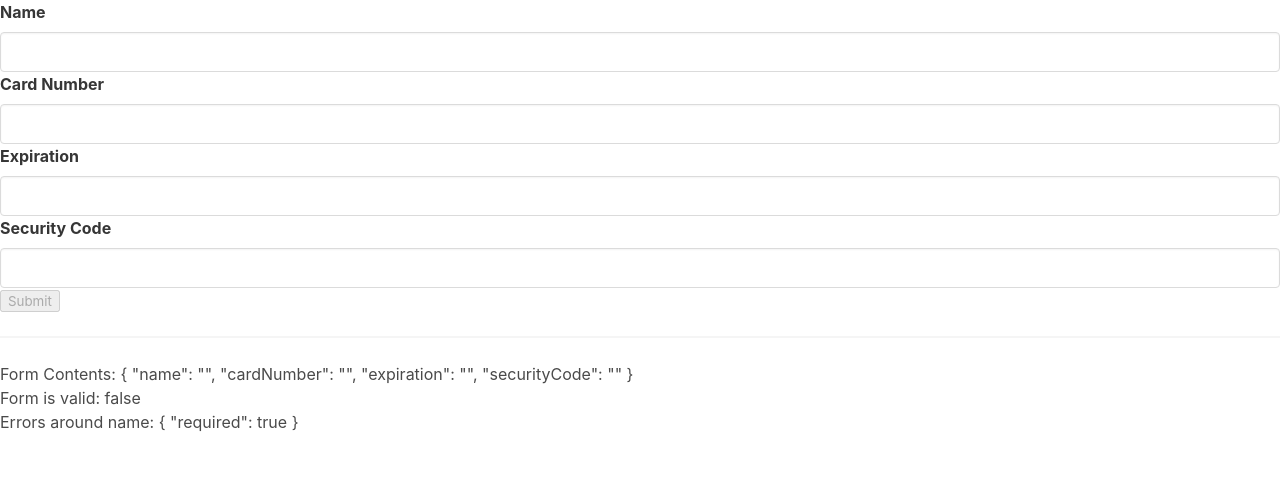
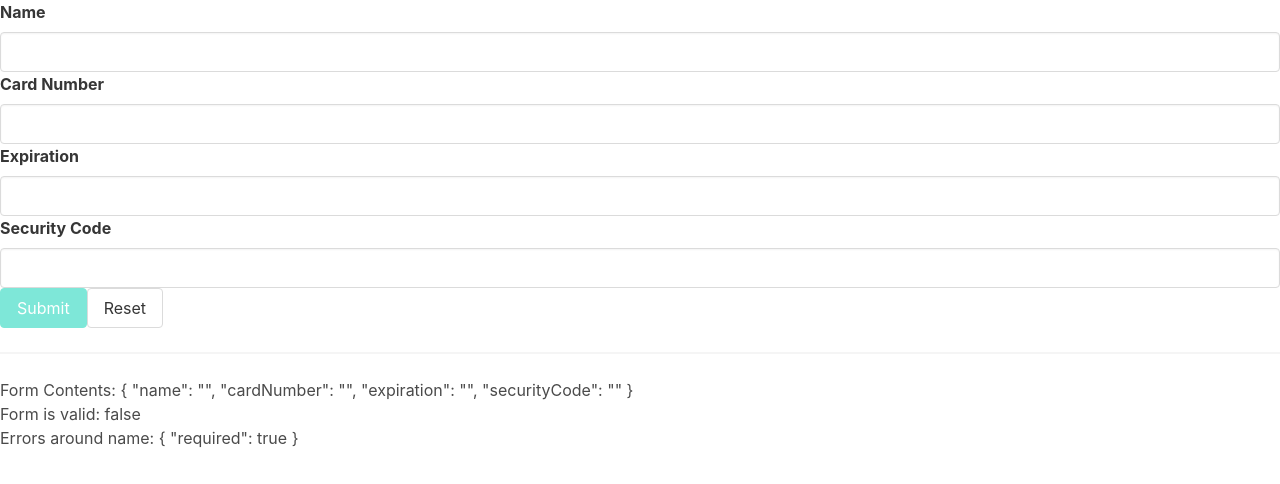
Before and after one commit to ShabanK/angular-credit-card-form, an Angular app: page / in a window 1280 px wide. Shown: the top 484 px of the page. Built offline with nearby package versions, Linux system fonts and the light colour scheme.

Commit message:
fixed reset button

```diff
--- a/src/app/card-form/card-form.component.html
+++ b/src/app/card-form/card-form.component.html
@@ -16,11 +16,16 @@
     label="Security Code"
   ></app-input>
   <button
+    class="button is-primary"
     [disabled]="cardForm.invalid"
     type="submit"
   >
     Submit
   </button>
+  <button class="button is warning" type="button" (click)="onResetClick()" >
+    Reset
+  </button>
+
 </form>
 <hr />
 <div>Form Contents: {{cardForm.value | json}} </div>
--- a/src/app/card-form/card-form.component.ts
+++ b/src/app/card-form/card-form.component.ts
@@ -39,5 +39,8 @@ export class CardFormComponent implements OnInit {
   onSubmit(){
     console.log("submit fired")
   }
+  onResetClick(){
+    this.cardForm.reset()
+  }
 
 }
--- a/src/app/date-form-control.ts
+++ b/src/app/date-form-control.ts
@@ -1,8 +1,12 @@
 import {FormControl} from "@angular/forms"
 
 export class DateFormControl extends FormControl {
-    setValue(value:string, options:any){
+    setValue(value:string | null, options:any){
         console.log(value);
+        if (!value){
+            super.setValue(this.value, {...options, emitModelToViewChange:true})
+            return
+        }
         if (value.match(/[^0-9|\/]/gi)){
             super.setValue(this.value, {...options, emitModelToViewChange:true})
             return;
```
